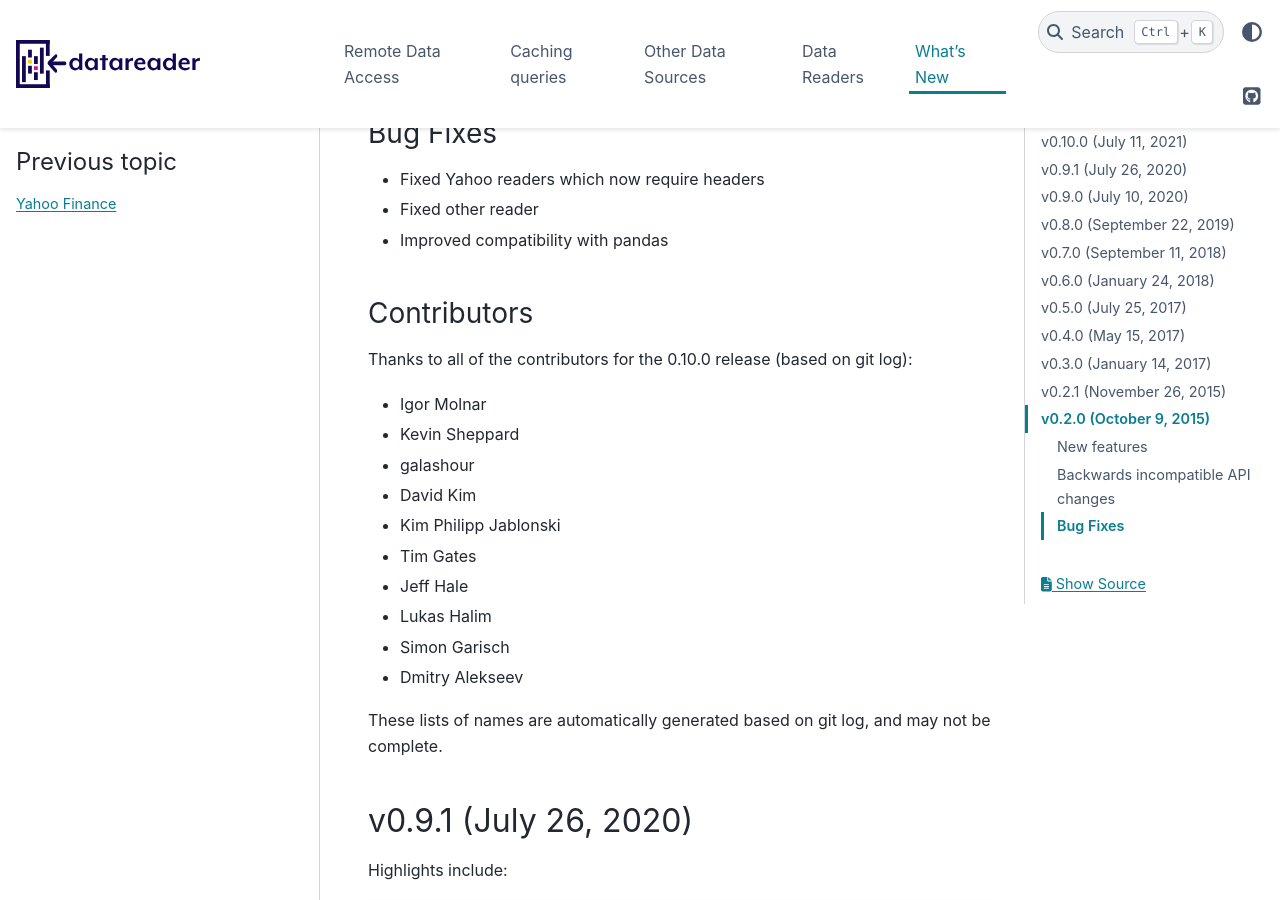
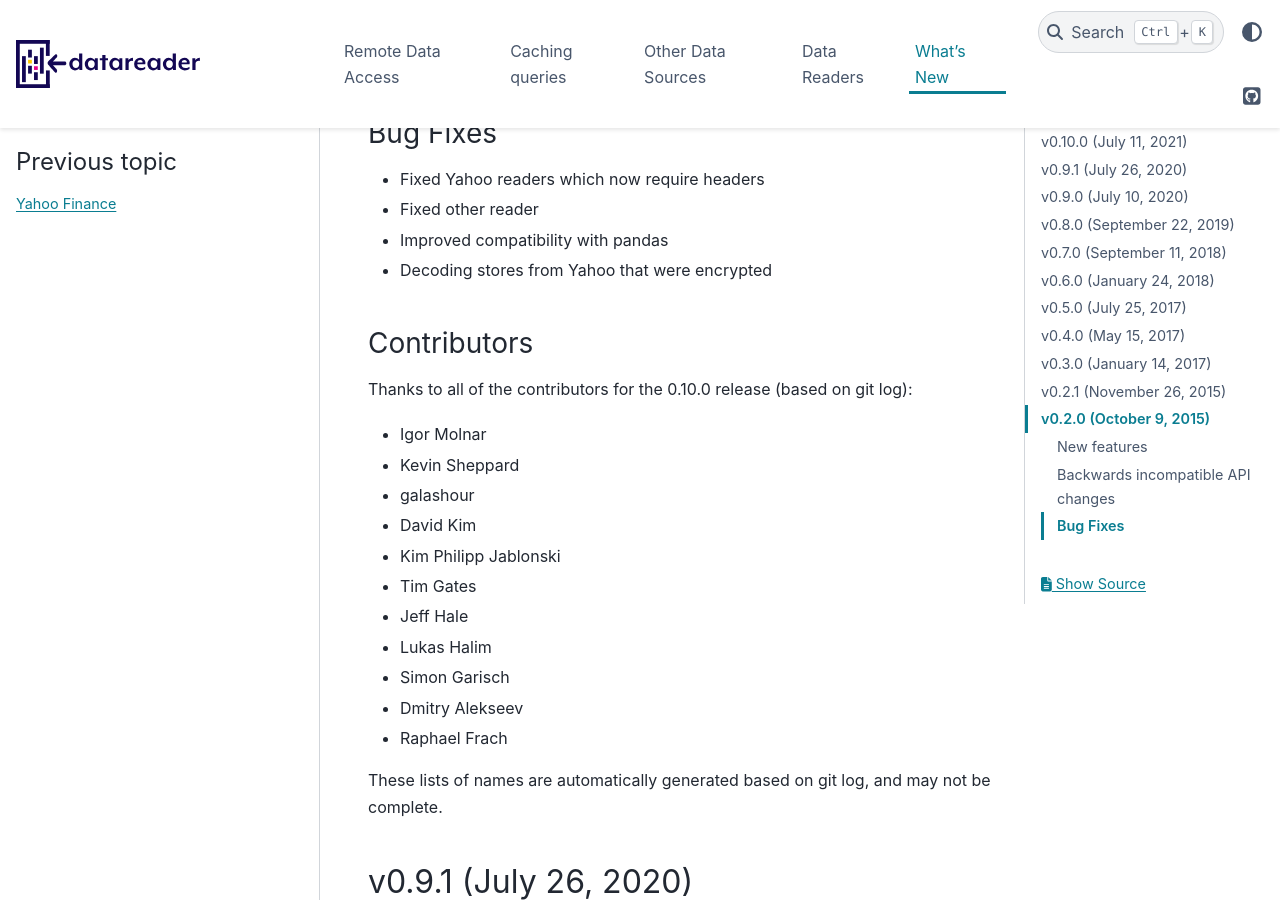
Before and after one commit to pydata/pandas-datareader, a Sphinx documentation site: the page built from docs/source/whatsnew.rst, in a window 1280 px wide and 900 px high, scrolled down 451 px. Built offline with Sphinx 7.4.7 and the PyData theme 0.15.4, drawn with Linux system fonts in a browser that asks for light colours.

Commit message:
Updated docs/source/whatsnew/vLATEST.txt

```diff
--- a/docs/source/whatsnew/v0.10.0.txt
+++ b/docs/source/whatsnew/v0.10.0.txt
@@ -11,6 +11,7 @@ Bug Fixes
 - Fixed Yahoo readers which now require headers
 - Fixed other reader
 - Improved compatibility with pandas
+- Decoding stores from Yahoo that were encrypted
 
 Contributors
 ~~~~~~~~~~~~
@@ -26,6 +27,7 @@ Thanks to all of the contributors for the 0.10.0 release (based on git log):
 - Lukas Halim
 - Simon Garisch
 - Dmitry Alekseev
+- Raphael Frach
 
 These lists of names are automatically generated based on git log, and may not
 be complete.
```
